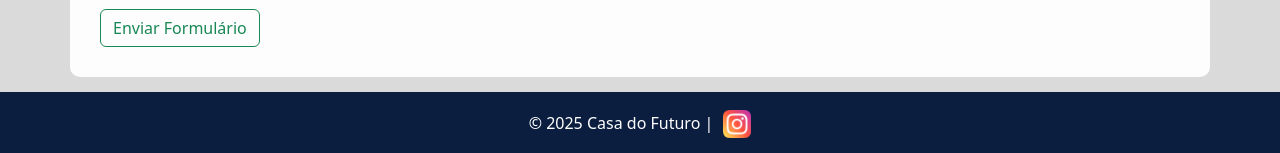
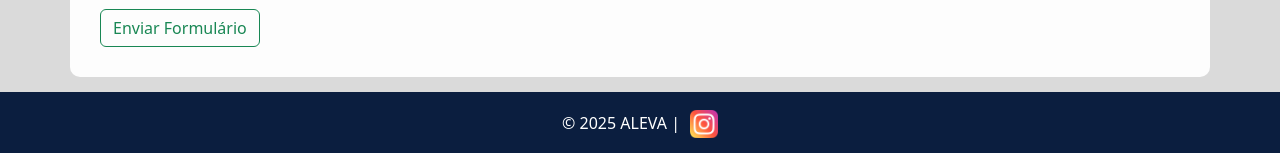
Before and after one commit to Arthur-jac/Casa-do-Futuro, a Flask app: page / in a window 1280 px wide. Shown: the part 5421-5574 px from the top of the page. Run offline with Flask 3, Linux system fonts and the light colour scheme.

Commit message:
Atualização nome empresa

```diff
--- a/templates/index.html
+++ b/templates/index.html
@@ -3,7 +3,7 @@
 <head>
   <meta charset="UTF-8">
   <meta name="viewport" content="width=device-width, initial-scale=1.0">
-  <title>Casa do Fututo</title>
+  <title>ALEVA</title>
   <link href="https://cdn.jsdelivr.net/npm/bootstrap@5.3.0/dist/css/bootstrap.min.css" rel="stylesheet">
 
   <link rel="stylesheet" href="../static/styles/estilo.css">
@@ -317,7 +317,7 @@
 
   <div>
       <footer>
-      &copy; 2025 Casa do Futuro |
+      &copy; 2025 ALEVA |
       <a href="https://instagram.com/seuusuario" target="_blank" title="Instagram">
            <img src="../static/imgs/instagram.png" alt="Controle Total" height="28 px" width="28 px">
       </a>
```
